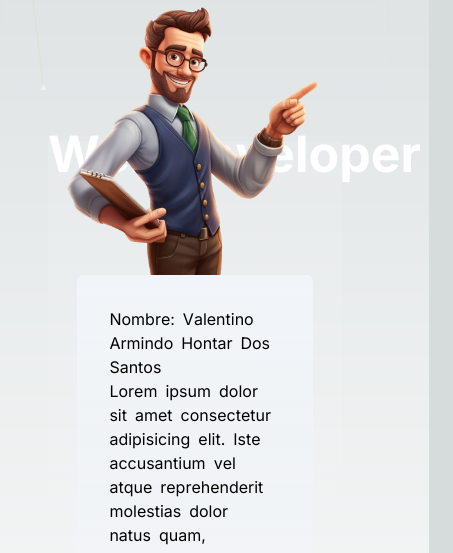
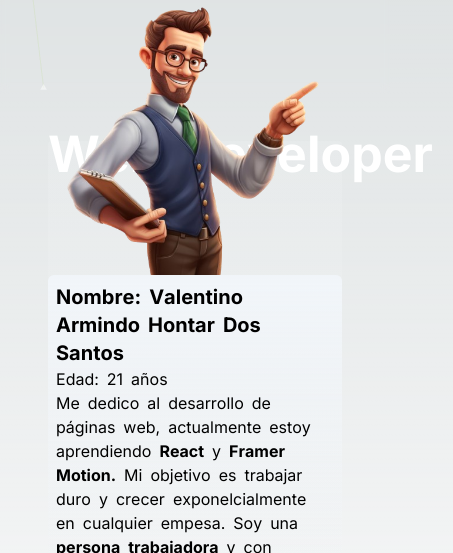
Before and after one commit to V4l3ntino/portfolio2, a Next.js app: page / in a window 390 px wide. Shown: the part 291-844 px from the top of the page, 453 px wide, since content can reach past the window. Built offline with nearby package versions, Linux system fonts and the light colour scheme.

Commit message:
caja bien estilada responsive

```diff
--- a/components/description.tsx
+++ b/components/description.tsx
@@ -20,7 +20,7 @@ const Description = () => {
             <h1 className="absolute -top-6 left-0 w-auto flex">
                 {
                     ("Web Developer").split(" ").map((word, key) => (
-                        <span className="mr-2 flex font-bold">
+                        <span className="mr-5 flex font-bold">
                             {
                                 word.split("").map((char, index) => (
                                     <TransitionApearence
@@ -43,11 +43,11 @@ const Description = () => {
                     <div className="-full flex justify-center items-end h-[49%]">
                         <Image src="/services.png" className="z-20" width={500} height={500} alt="Avatar"/>
                     </div>
-                    <div className="max-w-[80%] w-auto m-auto p-8  bg-gradient-to-b from-slate-100 z-20  to-transparent rounded-md h-auto min-h-[50%] text-black">
-                        <h2>
+                    <div className="w-[100%] m-auto p-2  bg-gradient-to-b from-slate-100 z-20  to-transparent rounded-md h-auto min-h-[50%] text-black">
+                        <h2 className="font-bold text-xl">
                             {
                                 ("Nombre: Valentino Armindo Hontar Dos Santos").split(" ").map((word,key) => (
-                                    <span key={key} className="inline-block mr-2">
+                                    <span key={key} className={`inline-block mr-2`}>
                                         {
                                             word.split("").map((char, index) => (
                                                 <motion.span
@@ -74,9 +74,38 @@ const Description = () => {
                             }
                         </h2>
                         <p>
+                            {
+                                ("Edad: 21 años").split(" ").map((word,key) => (
+                                    <span key={key} className="inline-block mr-2">
+                                        {
+                                            word.split("").map((char, index) => (
+                                                <motion.span
+                                                key={index*key}
+                                                className="inline-block"
+                                                initial={{
+                                                    opacity:0,
+                                                    y: -20,
+                                                }}
+                                                animate={{
+                                                    opacity: 1,
+                                                    y: 0,
+                                                }}
+                                                transition={{
+                                                    delay: 0.9 + (index/100) + (key/100)
+                                                }}
+                                                >
+                                                    {char}
+                                                </motion.span>
+                                            ))
+                                        }
+                                    </span>
+                                ))
+                            }
+                        </p>
+                        <p>
                         {
-                            (`Lorem ipsum dolor sit amet consectetur adipisicing elit. Iste accusantium vel atque reprehenderit molestias dolor natus quam, assumenda modi deserunt corrupti necessitatibus ullam sed consectetur quos dicta maiores, hic ipsam?`).split(" ").map((word, key) => (
-                                <span key={key} className="inline-block mr-2">
+                            (`Me dedico al desarrollo de páginas web, actualmente estoy aprendiendo React y Framer Motion. Mi objetivo es trabajar duro y crecer exponelcialmente en cualquier empesa. Soy una persona trabajadora y con mucha actitud.`).split(" ").map((word, key) => (
+                                <span key={key} className={`inline-block mr-2 ${word == "React" || word == "Framer" || word == "Motion." || word == "trabajadora" || word == "actitud" || word == "persona" ? "font-bold" : ""}`}>
                                     {
                                         word.split("").map((character, index) => (
                                             <motion.span
```
